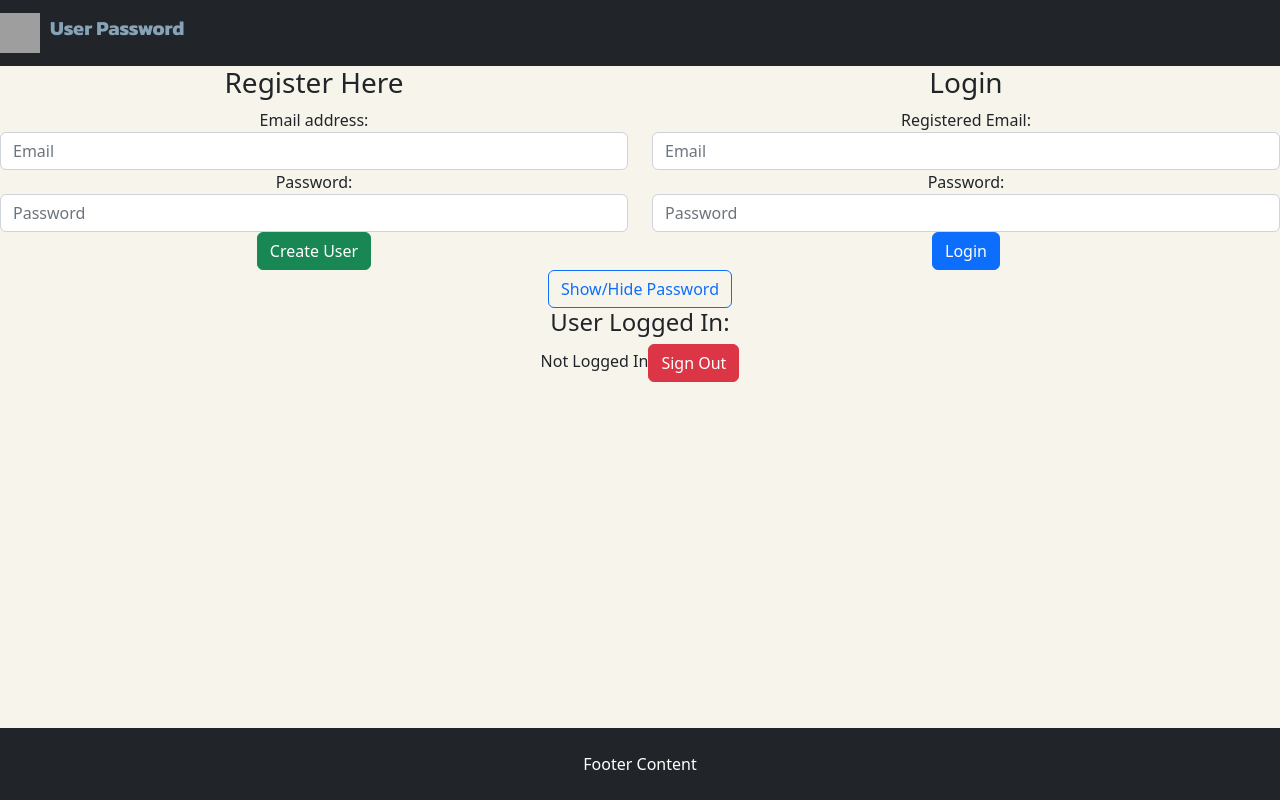
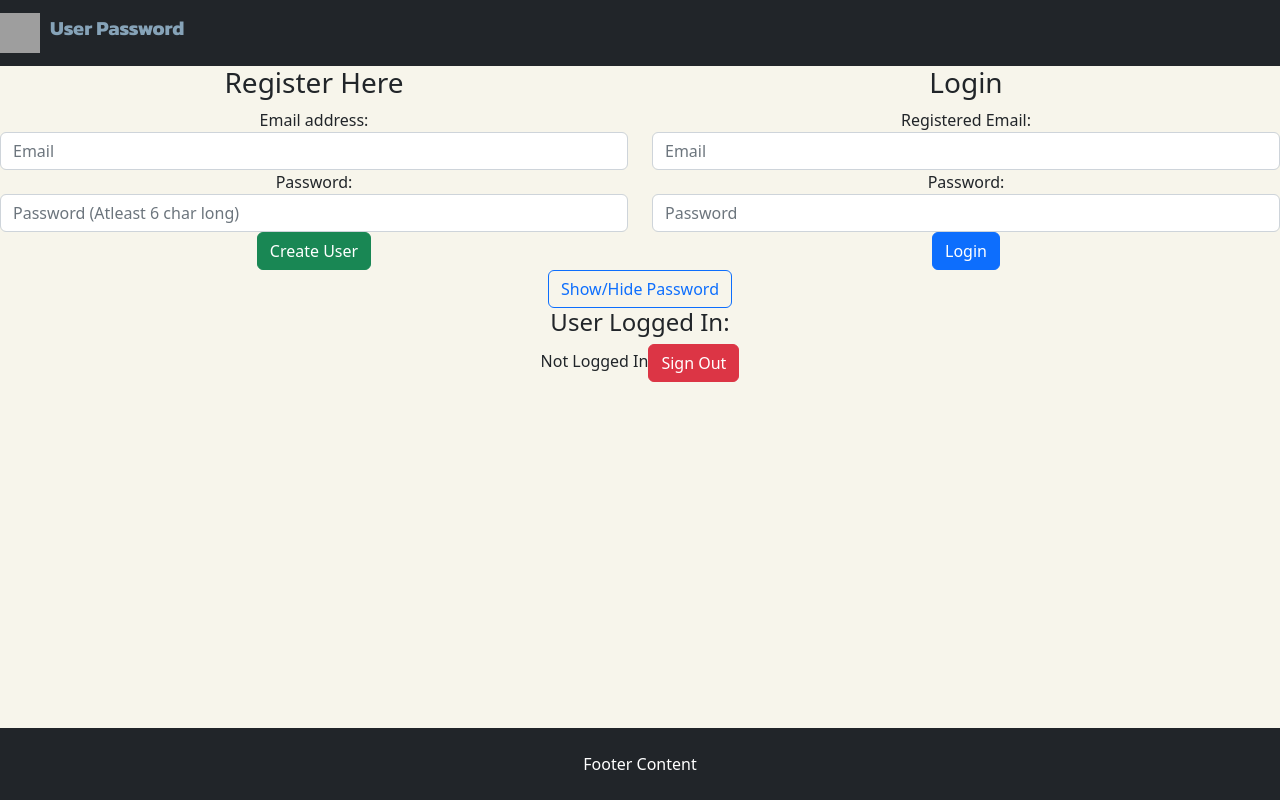
Before and after one commit to sanan-sajid/user-pass-glug, a React (Create React App) app: page / in a window 1280 px wide. Built offline with nearby package versions, Linux system fonts and the light colour scheme; no server answers; grey boxes are pictures that could not be loaded.

Commit message:
minor changes

```diff
--- a/src/App.js
+++ b/src/App.js
@@ -29,7 +29,7 @@ function App() {
       );
       console.log(user);
     } catch (error) {
-      console.log(error.message);
+      alert(error.message);
     }
   };
 
@@ -94,7 +94,7 @@ function App() {
           <input
             className="form-control"
             type={passwordShown ? "text" : "password"}
-            placeholder="Password"
+            placeholder="Password (Atleast 6 char long)"
             onChange={(event) => {
               setRegisterPassword(event.target.value);
             }}
```
